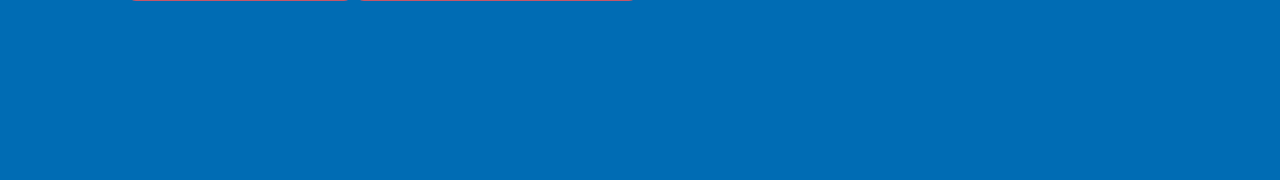
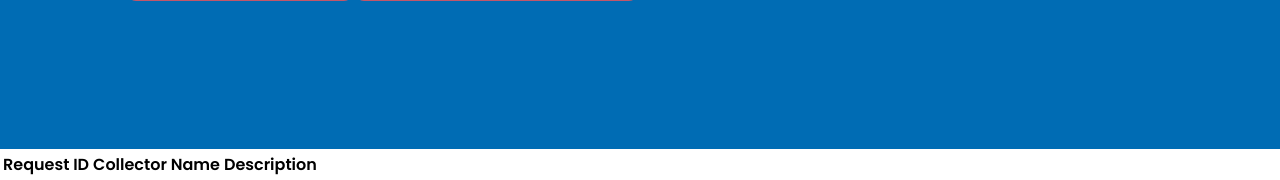
Before and after one commit to Mithunitp/ewaste-unsdg-hci, a PHP site: page /rec_homepage.php in a window 1280 px wide. Shown: the part 651-831 px from the top of the page. Before the commit the page ends 652 px from the top, so only its background shows below. Run offline with PHP 8.4, Linux system fonts and the light colour scheme; tables that the repository leaves empty hold one stand-in row (values such as "Sample post"); lists and menus that the app fills with data are empty; some libraries are stand-ins or nearby versions.

Commit message:
Update rec_homepage.php
Displayed request table

```diff
--- a/rec_homepage.php
+++ b/rec_homepage.php
@@ -1,3 +1,7 @@
+<?php
+    require 'dbconfig/config.php';
+
+    ?>
 <!DOCTYPE html>
 <html lang="en">
     <head>
@@ -31,7 +35,7 @@
 
                     <ul class="nav__list">
                         <li class="nav__item"><a href="#home" class="nav__link">Home</a></li>
-                        <li class="nav__item"><a href="#about" class="nav__link">Requests</a></li>
+                        <li class="nav__item"><a href="#request" class="nav__link">Requests</a></li>
                         <li class="nav__item"><a href="#skills" class="nav__link">Shipments</a></li>
                         <li class="nav__item"><a href="logout.php" class="nav__link">Logout</a></li>
                     </ul>
@@ -63,6 +67,44 @@
             </section>
         </main>
 
+        <div id="request">
+            <table>
+                <tr>
+                    <th>Request ID</th>
+                    <th>Collector Name</th>
+                    <th>Description</th>
+                </tr>
+                <?php
+                    $query1="Select * from request where status=0";
+                    $res1=mysqli_query($con,$query1);
+                    while($rows=$res1->fetch_assoc()){
+                        ?>
+                    <tr>
+                    <td>
+                        <?php
+                            echo $rows['req_id'];
+                        ?>
+                    </td>
+                    <td>
+                        <?php
+                            $x=$rows['collector_id'];
+                            $query2="Select collector_name from collectors where username= '$x'";
+                            //echo $rows['collector_id'];
+                            $res2=mysqli_query($con,$query2);
+                            $row2=$res2->fetch_assoc();
+                            echo $row2['collector_name'];
+                        ?>
+                    </td>
+                    <td>
+                        <?php
+                            echo $rows['Description'];
+                        ?>
+                    </td>
+                    </tr>
+                    <?php } ?>
+            </table>
+        </div>
+
 
         <!--===== GSAP =====-->
         <script src="https://cdnjs.cloudflare.com/ajax/libs/gsap/3.5.1/gsap.min.js"></script>
```
